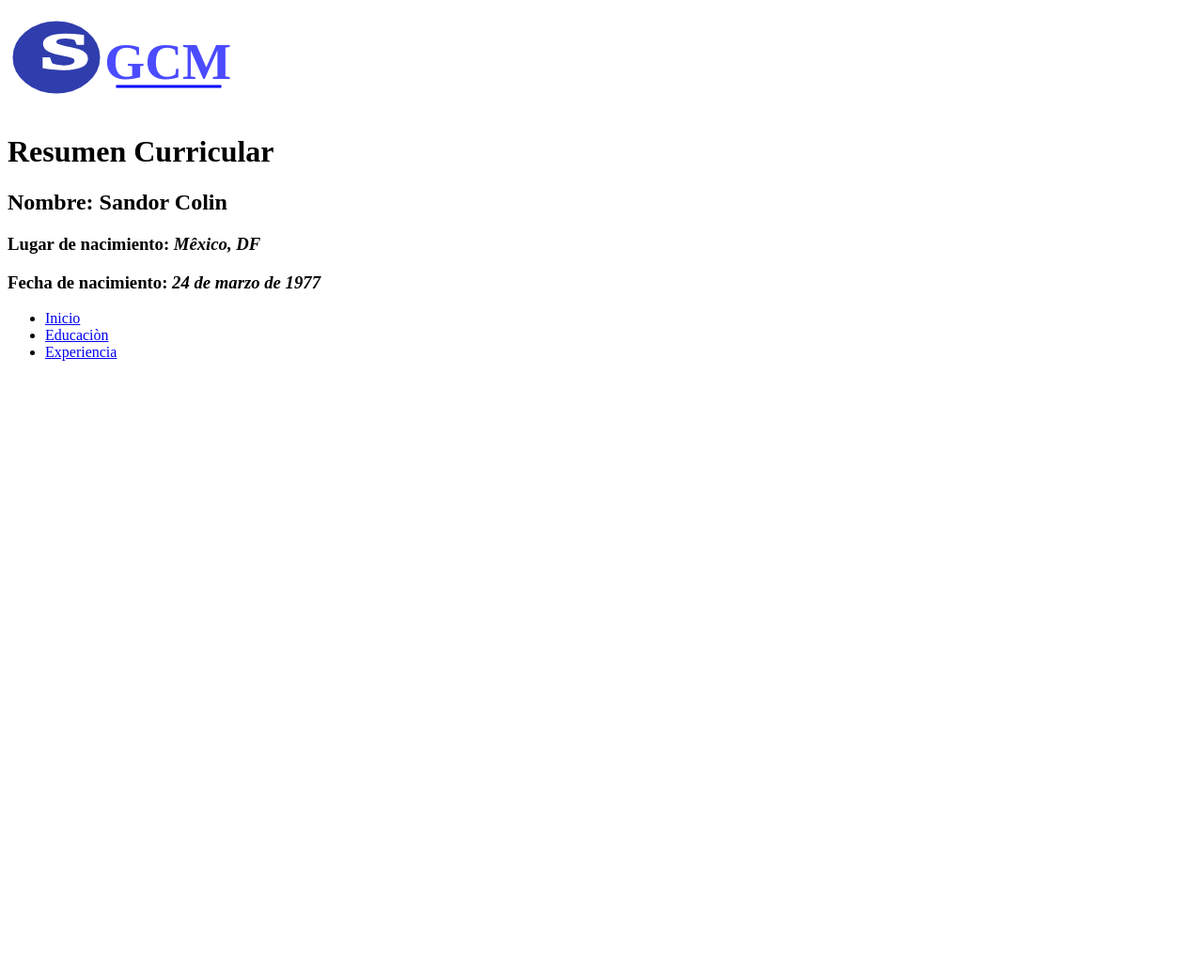
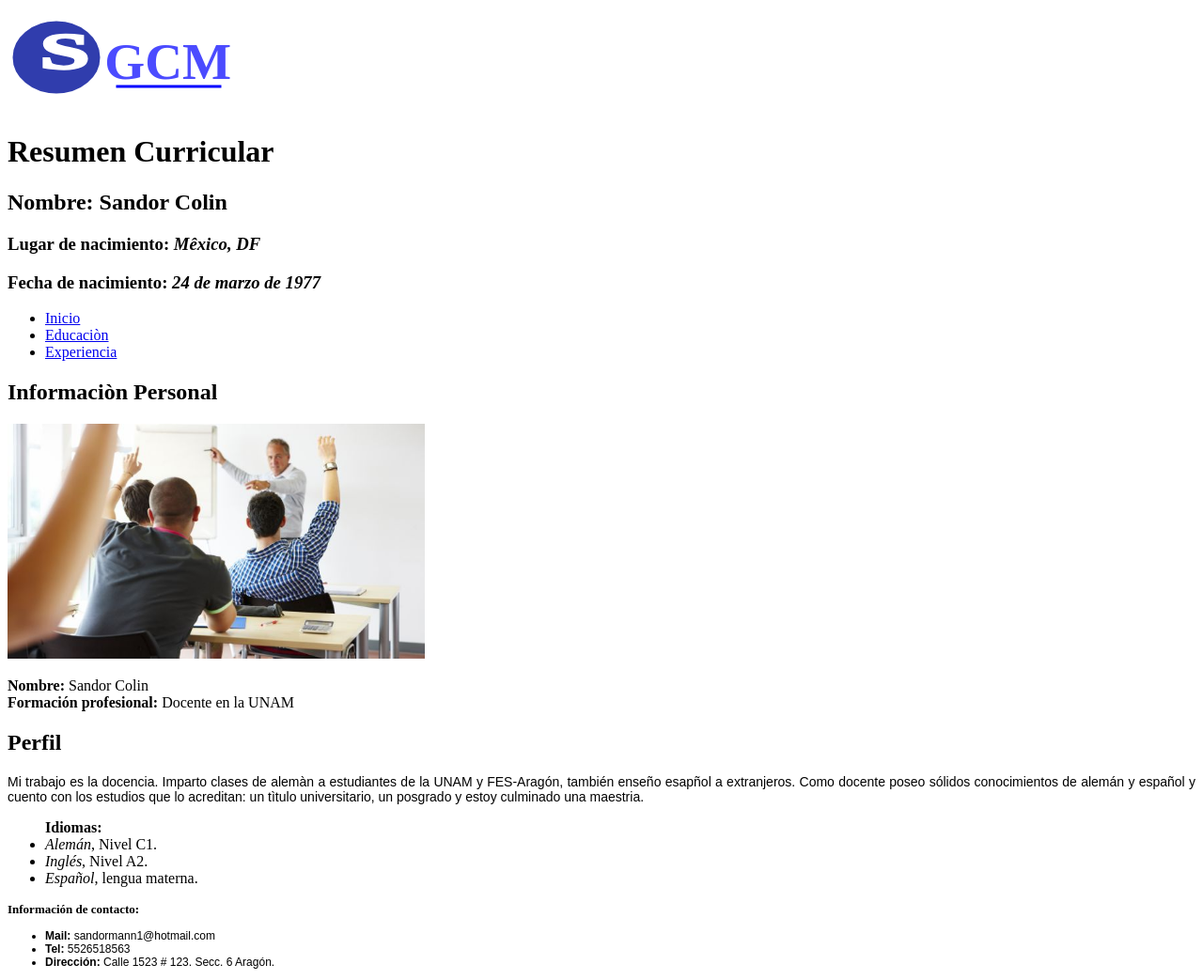
Before and after one commit to sandormann/sandormann, a plain HTML site: page index.html in a window 1280 px wide. Shown: the whole page at 94% size. Before the commit the page ends 800 px from the top, so only its background shows below. Drawn offline with Linux system fonts and the light colour scheme.

Commit message:
pagina terminada

```diff
--- a/index.html
+++ b/index.html
@@ -4,6 +4,22 @@
     <meta charset="utf-8">
     <meta name="viewport" content="width=width-device">
     <title>Resumen Curricular</title>
+    <style>
+      #perfil{
+        font-family: arial;
+        font-size: 14px;
+        text-align: justify;
+      }
+      #pie{
+        font-family: comic;
+        font-size: 13px;
+      }
+      #contacto{
+        font-family: arial;
+        font-size: 12px;
+        text-align: justify;
+      }
+    </style>
   </head>
   <body>
     <header><img src="img/logo.svg"><h1>Resumen Curricular</h1></header>
@@ -17,7 +33,33 @@
         <li><a href="page/experiencia.html">Experiencia</a></li>
       </ul>
     </navbar>
+    <section>
+      <h2>Informaciòn Personal</h2>
+      <img src="img/clase.jpg" alt="Clase" title="En la clase" witdh="200px" height="250"/>
+      <p>
+        <strong> Nombre: </strong>Sandor Colin<br/>
+        <strong> Formación profesional: </strong>Docente en la UNAM
+      </p>
+    </section>
+    <h2>Perfil</h2>
 
+    <article>
+          <p id="perfil">Mi trabajo es la docencia. Imparto clases de alemàn a estudiantes de la UNAM y FES-Aragón, también enseño esapñol a extranjeros. Como docente poseo sólidos conocimientos de alemán y español y cuento con los estudios que lo acreditan: un tìtulo universitario, un posgrado y estoy culminado una maestria.</p>
+          <ul>
+            <strong>Idiomas: </strong>
+            <li><i>Alemán</i>, Nivel C1.</li>
+            <li><i>Inglés</i>, Nivel A2.</li>
+            <li><i>Español</i>, lengua materna.</li>
+          </ul>
+    </article>
+    <footer>
+      <p id="pie"><strong>Información de contacto:</strong></p>
+      <ul id="contacto">
+        <li><strong>Mail: </strong>sandormann1@hotmail.com</li>
+        <li><strong>Tel: </strong>5526518563</li>
+        <li><strong>Dirección: </strong>Calle 1523 # 123. Secc. 6 Aragón.</li>
+      </ul>
+    </footer>
 
   </body>
 </html>
```
Also changed, not shown: img/clase.jpg (added), page/educacion.html (line endings or trailing spaces), 1 other file.
